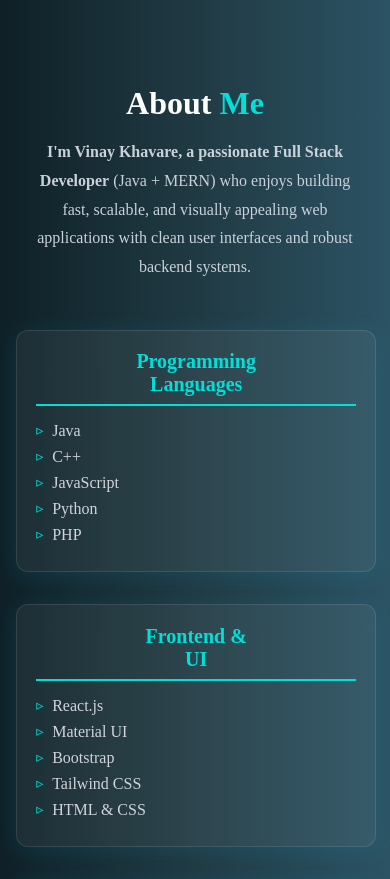
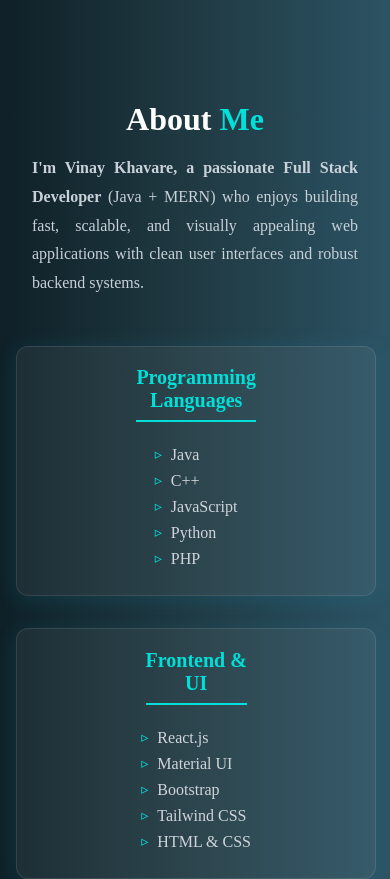
Before and after one commit to Vinaykhavare/Portfolio, a React (Vite) app: page / in a window 390 px wide. Shown: the part 900-1779 px from the top of the page. Built offline with nearby package versions, Linux system fonts and the light colour scheme.

Commit message:
some changes to make it mobile resposive

```diff
--- a/src/components/About.css
+++ b/src/components/About.css
@@ -120,7 +120,7 @@
 /* Tablets */
 @media (max-width: 992px) {
   .about-intro h2 {
-    font-size: 2.3rem;
+    font-size: 2.6rem;
   }
 
   .about-intro p {
@@ -129,15 +129,25 @@
   }
 
   .about-card {
+    display: flex;
+    flex-direction: column;
+    align-items: center;
     width: 220px;
     padding: 1.3rem;
+
+  }
+  p{
+    text-align: justify;
+  }
+  .project-info h3{
+    text-align: center;
   }
 }
 
 /* Mobile */
 @media (max-width: 600px) {
   .about {
-    padding: 2rem 1rem;
+    padding: 3rem 1rem;
   }
 
   .about-intro h2 {
@@ -147,6 +157,8 @@
   .about-cards {
     flex-direction: column;
     align-items: center;
+    justify-content: center;
+    text-align: center;
   }
 
   .about-card {
--- a/src/components/Footer.css
+++ b/src/components/Footer.css
@@ -44,3 +44,8 @@
   margin-right: 6px;
   font-size: 18px;
 }
+@media (max-width: 992px) {
+.footer p {
+  text-align: center;
+}
+}
```
